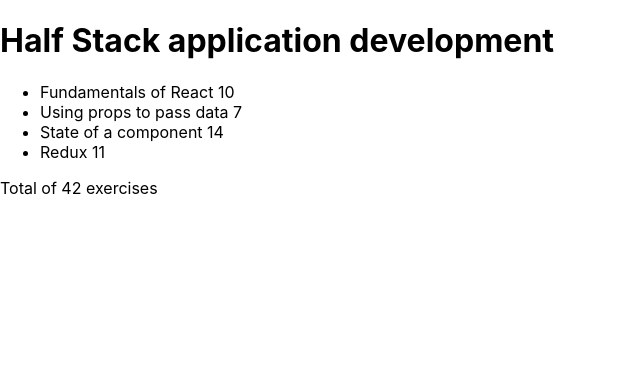
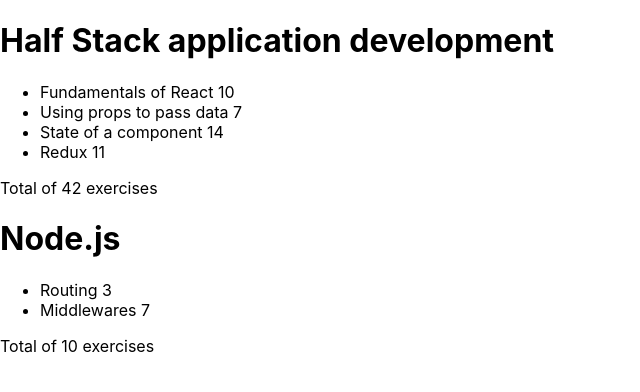
Before and after one commit to mikhita/part2, a React (Create React App) app: page / in a window 1280 px wide. Shown: the top 392 px of the page, without its empty margins (0-640 px from the left). Built offline with nearby package versions, Linux system fonts and the light colour scheme.

Commit message:
Course information step9

```diff
--- a/src/App.js
+++ b/src/App.js
@@ -1,9 +1,10 @@
 import Course from "./components/Course";
 
 const App = () => {
-  const course = {
+  const courses = [
+    {
+      name: "Half Stack application development",
       id: 1,
-    name: "Half Stack application development",
       parts: [
         {
           name: "Fundamentals of React",
@@ -26,9 +27,26 @@
           id: 4,
         },
       ],
-  };
+    },
+    {
+      name: "Node.js",
+      id: 2,
+      parts: [
+        {
+          name: "Routing",
+          exercises: 3,
+          id: 1,
+        },
+        {
+          name: "Middlewares",
+          exercises: 7,
+          id: 2,
+        },
+      ],
+    },
+  ];
 
-  return <Course course={course} />;
+  return <Course course={courses} />;
 };
 
 export default App;
--- a/src/components/Course.js
+++ b/src/components/Course.js
@@ -3,12 +3,11 @@
 const Course = ({ course }) => {
   return (
     <div>
-      <h1>{course.name}</h1>
+      <h1>{course[0].name}</h1>
       <ul>
-        {console.log(course.parts)}
-        {course.parts.map((item) => {
+        {course[0].parts.map((item) => {
           return (
-            <li key={course.parts.id}>
+            <li key={course[0].parts.id}>
               {item.name}
               {"  "} {item.exercises}
             </li>
@@ -19,7 +18,28 @@
         Total of{" "}
         <span>
           {" "}
-          {course.parts.reduce((sum, parts) => {
+          {course[0].parts.reduce((sum, parts) => {
+            return sum + parts.exercises;
+          }, 0)}{" "}
+        </span>{" "}
+        exercises
+      </p>
+      <h1>{course[1].name}</h1>
+      <ul>
+        {course[1].parts.map((item) => {
+          return (
+            <li key={course[1].parts.id}>
+              {item.name}
+              {"  "} {item.exercises}
+            </li>
+          );
+        })}
+      </ul>
+      <p>
+        Total of{" "}
+        <span>
+          {" "}
+          {course[1].parts.reduce((sum, parts) => {
             return sum + parts.exercises;
           }, 0)}{" "}
         </span>{" "}
```
Lines whose indentation alone changed are shown as unchanged.
